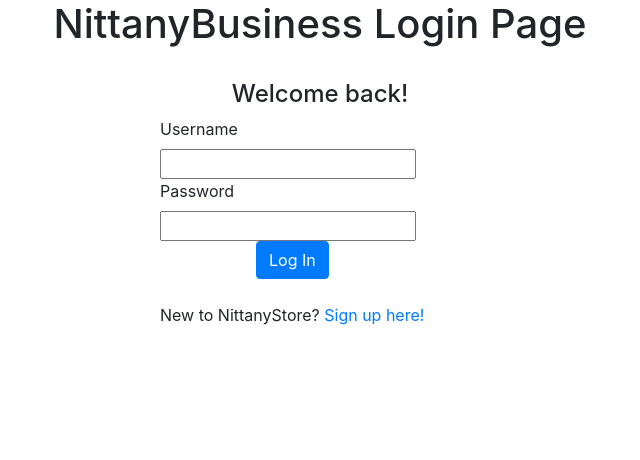
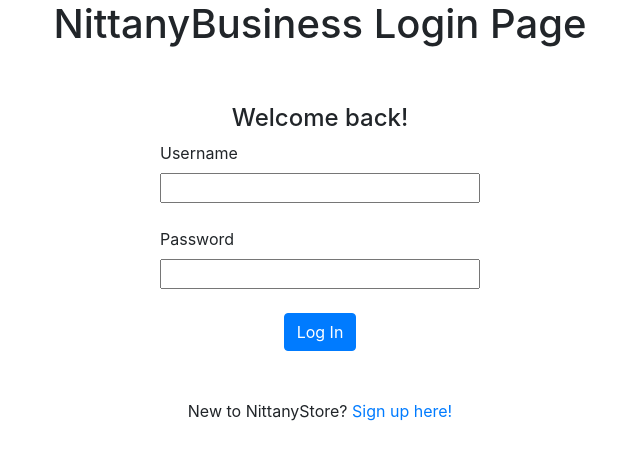
Before and after one commit to LaurenceCastillo/CMPSC-431W-NittanyBusiness, a Flask app: page / in a window 1280 px wide. Shown: the top 460 px of the page, without its empty margins (320-960 px from the left). Run offline with Flask 3, Linux system fonts and the light colour scheme; some libraries are stand-ins or nearby versions.

Commit message:
Further login page brushup

```diff
--- a/templates/login.html
+++ b/templates/login.html
@@ -9,12 +9,20 @@
 
     <style>
     .btn-login {
-      display: block;
-      margin-left: auto;
-      margin-right: auto;
-      width: 40%;
+        display: block;
+        margin-left: auto;
+        margin-right: auto;
+        width: 40%;
+    }
+
+    {#.container-sm {#}
+    {#     text-align: center;#}
+
+    input {
+        width: 100%;
     }
     </style>
+
 </head>
 
 <body>
@@ -22,15 +30,19 @@
 <div class="container-sm">
 
     <h1 style="text-align:center;">NittanyBusiness Login Page</h1>
+
     <form action="/login" method="POST" class="form-group">
         <div class="container" style="width: 350px;">
             <br>
-            <h4 style="text-align: center;">Welcome back!</h4>
+            <br>
+            <h4 style="text-align:center;">Welcome back!</h4>
 
             <div class="userid-container">
                 <label for="email" class="required">Username</label>
                 <input type="text" id="email" name="email" required class="logintxt-container"/>
             </div>
+
+            <br>
 
             <div class="pswd-container">
                 <label for="password" class="required">Password</label>
@@ -41,13 +53,16 @@
                 <p class="imp-txt" style="color:red;">{{ error }}</p>
             {% endif %}
 
-            <div class="btn-login">
+            <br>
+
+            <div style="text-align:center;" class="btn-login">
                 <button type="submit" id="login" class="btn btn-primary">Log In</button>
             </div>
 
             <br>
+            <br>
 
-            <div class="signuptxt-container">
+            <div style="text-align:center;" class="signuptxt-container">
                 <label id="signupTxt">New to NittanyStore? <a href="/signup">Sign up here!</a></label>
             </div>
         </div>
@@ -70,4 +85,5 @@
 
 <!-- Brush-up done! -->
 
-<!-- Example account: o5mrsfw0@nittybiz.com	TbIF16hoUqGl -->
+{# Use this account from dataset to log in!! #}
+{# o5mrsfw0@nittybiz.com	TbIF16hoUqGl #}
```
